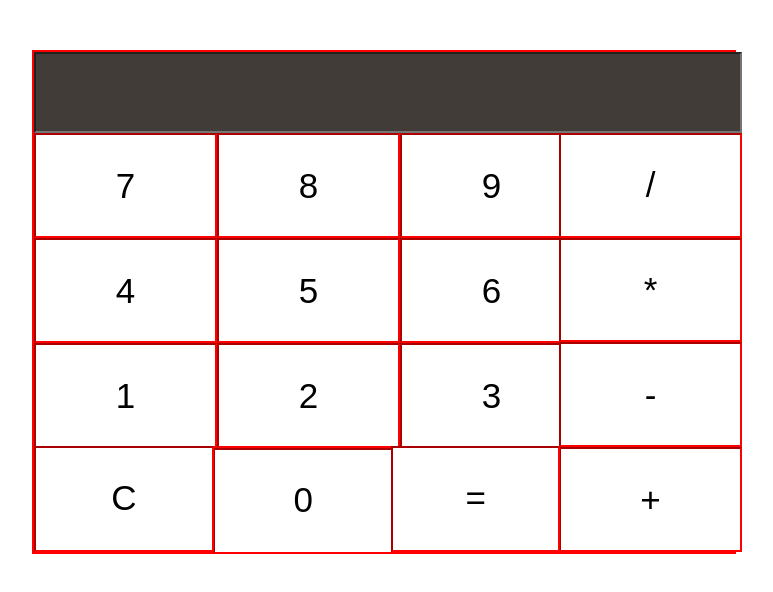
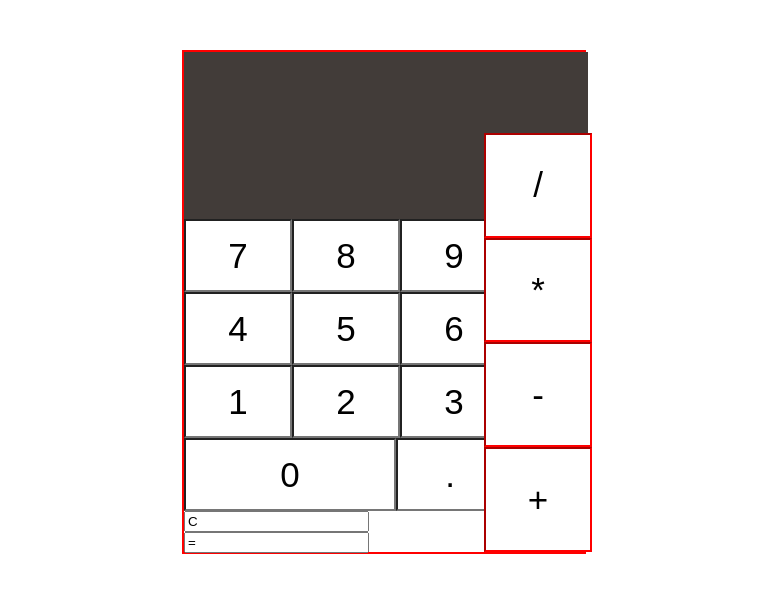
Before and after one commit to tsinat08/calculator, a React (Create React App) app: page / in a window 1280 px wide. Shown: the top 592 px of the page, without its empty margins (256-1029 px from the left). Built offline with nearby package versions, Linux system fonts and the light colour scheme.

Commit message:
cleaning up

```diff
--- a/src/App.css
+++ b/src/App.css
@@ -1,5 +1,5 @@
 .intro {
-    width: 700px;
+    width: 400px;
     height: 500px;
     border: 2px solid red;
     margin: 50px auto;
--- a/src/components/Clear/Clear.js
+++ b/src/components/Clear/Clear.js
@@ -1,5 +1,5 @@
 import React, {Component} from 'react';
-import './Clear.css';
+//import './Clear.css';
 
 class Clear extends Component {
     constructor(props) {
--- a/src/components/Equals/Equals.js
+++ b/src/components/Equals/Equals.js
@@ -1,5 +1,5 @@
 import React, {Component} from 'react';
-import './Equals.css';
+//import './Equals.css';
 
 const addition =(a, b) => {
     return a + b;
--- a/src/components/Numbers/Numbers.css
+++ b/src/components/Numbers/Numbers.css
@@ -1,24 +1,24 @@
 .numbers{
     width: 25%;
-    height: 99px;
+    height: 67px;
     font-size: 35px;
     text-align: center;
     background: #fff;
     color: #000;
-    border-color: red;
+    /*border-color: red;*/
 }
 
 .numbers::placeholder{
     color: #000000;}
 .numbers0{
-    width: 24.5%;
-    height: 99px;
+    width: 51%;
+    height: 67px;
     font-size: 35px;
     text-align: center;
     background: #fff;
     color: #000;
-    border-color: red;
-    padding: 0 3px 3px;
-    position: relative;
-    left: 25.5%;
+    /*border-color: red;*/
+    /*padding: 0 2px 2px;*/
+    /*position: relative;*/
+    /*left: 25.5%;*/
 }
--- a/src/components/Numbers/Numbers.js
+++ b/src/components/Numbers/Numbers.js
@@ -24,6 +24,7 @@ class Numbers extends Component {
                     <input className='numbers' value='2' onClick={this.handleChange} readOnly />
                     <input className='numbers' value='3' onClick={this.handleChange} readOnly />
                     <input className='numbers0' value='0' onClick={this.handleChange} readOnly />
+                    <input className='numbers' value='.' onClick={this.handleChange} readOnly />
 
                 </div>
             </div>
--- a/src/components/SearchBar/SearchBar.css
+++ b/src/components/SearchBar/SearchBar.css
@@ -1,10 +1,11 @@
 .searchBar{
     width: 100%;
-    height: 75px;
-    font-size: 35px;
+    height: 165px;
+    font-size: 60px;
     text-align: right;
     background: #423c39;
     color: #fff;
+    border: 2px;
 }
 .searchBar::placeholder{
     color: #ffffff;
```
